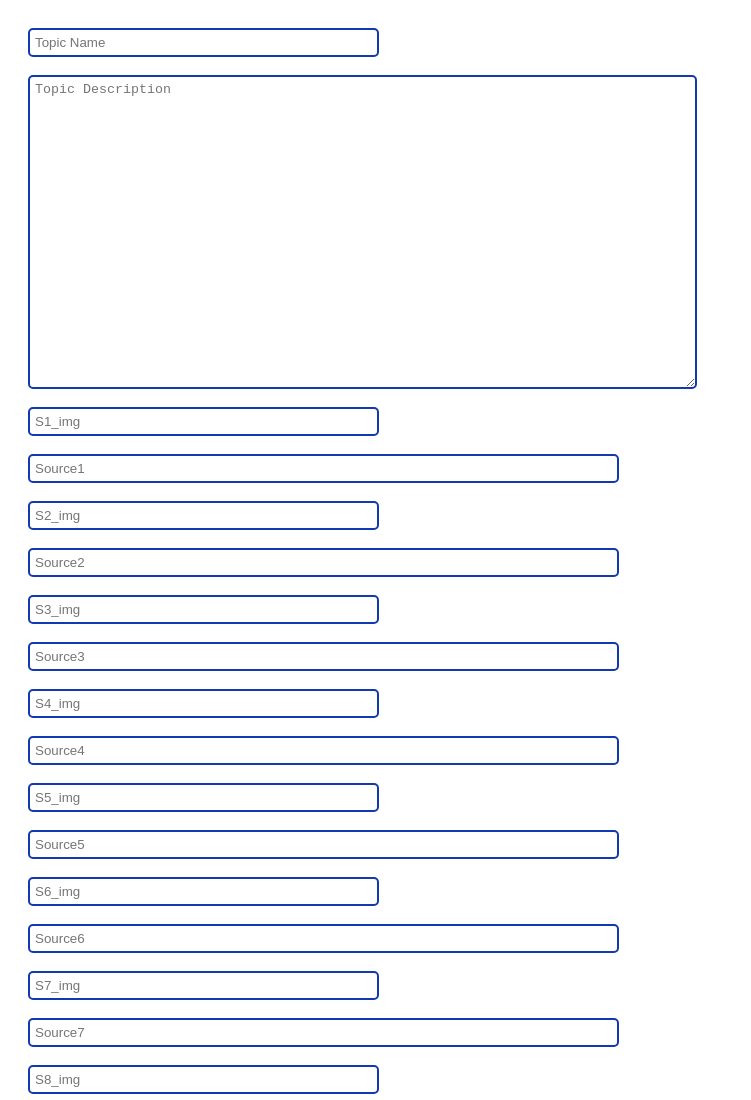
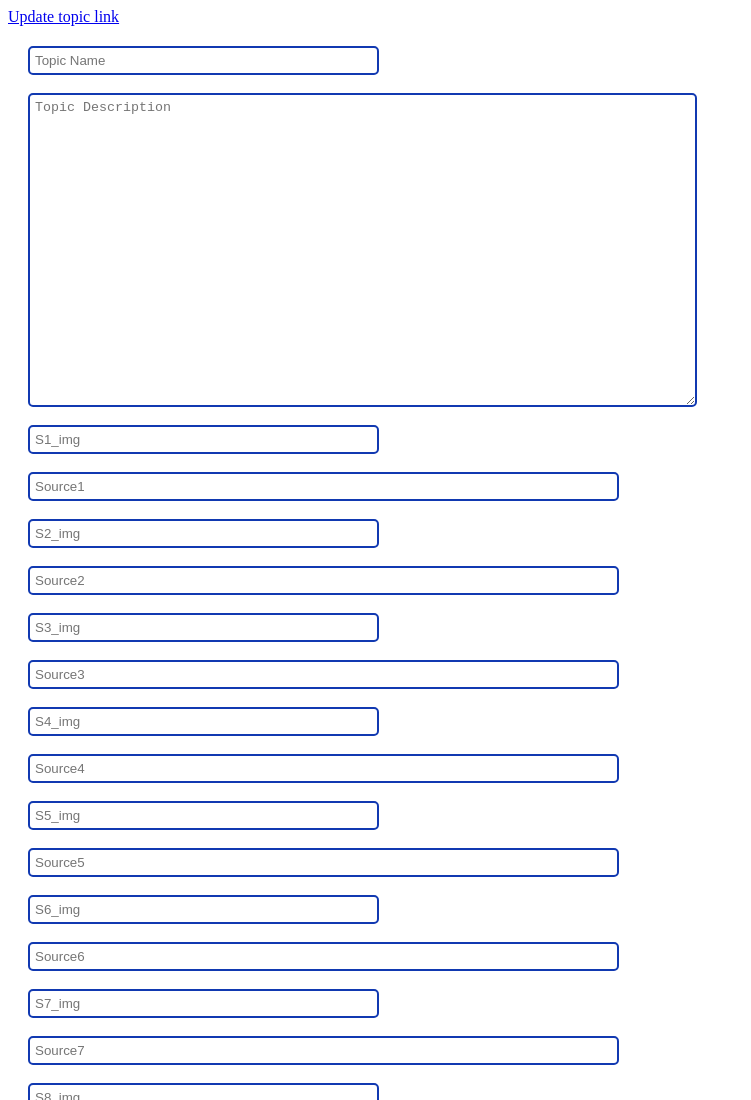
Before and after one commit to JatinRamchandani/CC_API, a website: page static/AddTopic.html in a window 1280 px wide. Shown: the top 1100 px of the page, without its empty margins (0-751 px from the left). Drawn offline with Linux system fonts and the light colour scheme.

Commit message:
link added

```diff
--- a/static/AddTopic.html
+++ b/static/AddTopic.html
@@ -12,6 +12,8 @@
         </style>
     </head>
     <Body>
+
+        <a href="/updater">Update topic link</a><br>
         <div>
             <form method=POST action="/addtopic">
                 <input type=text name="Topic" placeholder="Topic Name" id="box1" size="40" required><br><br>
```
